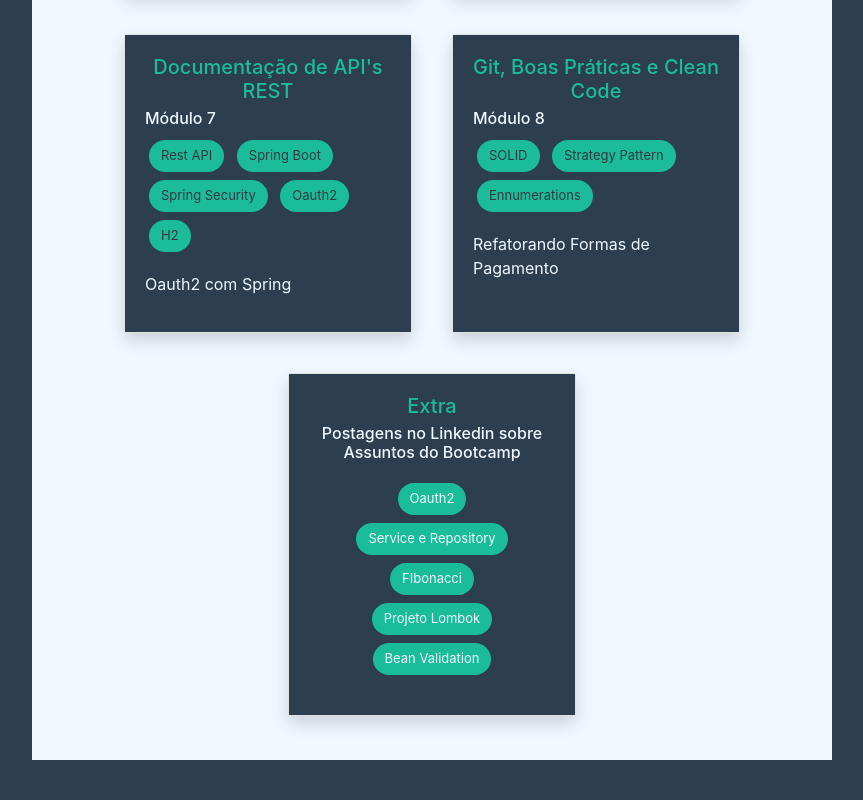
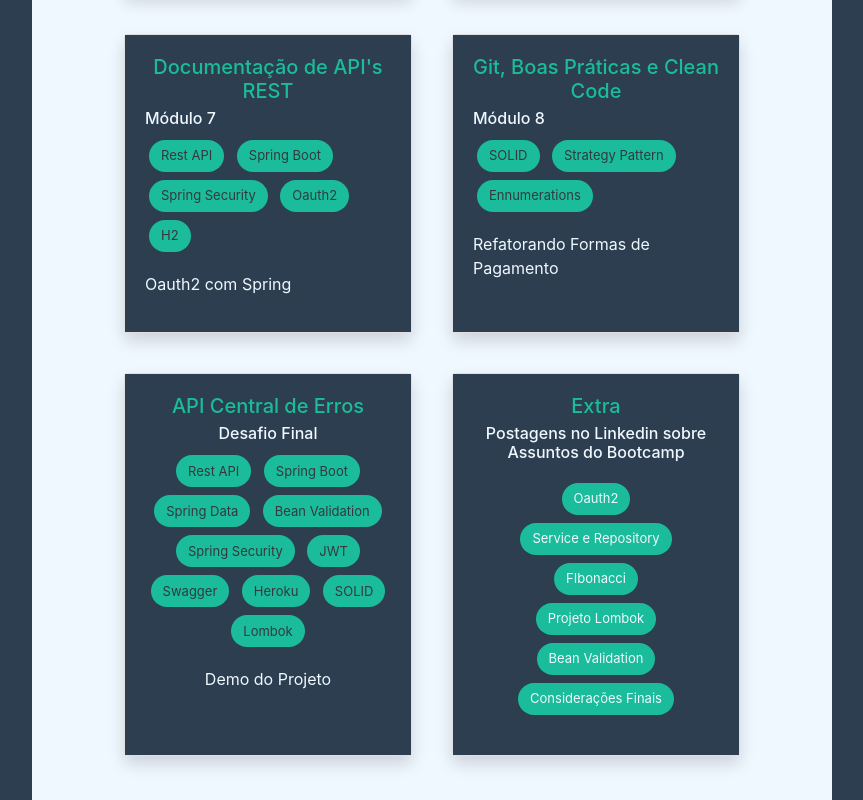
Before and after one commit to MonthAlcantara/aceleradev, a plain HTML site: page index.html in a window 1280 px wide. Shown: the part 1587-2387 px from the top of the page, without its empty margins (208-1071 px from the left). Before the commit the page ends 2347 px from the top, so only its background shows below. Drawn offline with nearby package versions, Linux system fonts and the light colour scheme.

Commit message:
Adicionado desafio final

```diff
--- a/index.html
+++ b/index.html
@@ -318,6 +318,53 @@
             </p>
           </div>
         </div>
+        <div class="card shadow text-center">
+          <div class="card-body text-center">
+            <h5 class="card-title text-center">API Central de Erros</h5>
+            <h6 class="card-subtitle mb-2 text-muted text-center">Desafio Final</h6>
+            <p class="card-text">
+              <span class="v-ripple">
+                Rest API
+              </span>
+              <span class="v-ripple">
+                Spring Boot
+              </span>
+              <span class="v-ripple">
+                Spring Data
+              </span>
+              <span class="v-ripple">
+                Bean Validation
+              </span>
+              <span class="v-ripple">
+                Spring Security
+              </span>
+              <span class="v-ripple">
+                JWT
+              </span>
+                  <span class="v-ripple">
+                    Swagger
+                  </span>
+              <span class="v-ripple">
+                Heroku
+              </span>
+              <span class="v-ripple">
+                SOLID
+              </span>
+              <span class="v-ripple">
+                Lombok
+              </span>
+            </p>
+            <p class="cardfooter">
+              <p class="text-center">
+                <a
+                  href="https://codenation-centralerros.herokuapp.com/swagger-ui.html#"
+                  class="card-link" target="_blank"
+                  >Demo do Projeto</a
+                >
+              </p>
+            </p>
+          </div>
+        </div>
         <div class="card shadow">
           <div class="card-body">
             <h5 class="card-title text-center">Extra</h5>
@@ -366,6 +413,14 @@
                     Bean Validation
                   </span></a>
                   </div>
+                  <div class="text-center">
+                <a
+                  href="https://www.linkedin.com/posts/montivaljunior_essa-semana-conclu%C3%AD-o-aceleradev-java-activity-6682530777369985024-AUX6"
+                  class="card-link"
+                  ><span class="v-ripple">
+                    Considerações Finais
+                  </span></a>
+                  </div>
               </p>
             </p>
           </div>
```
